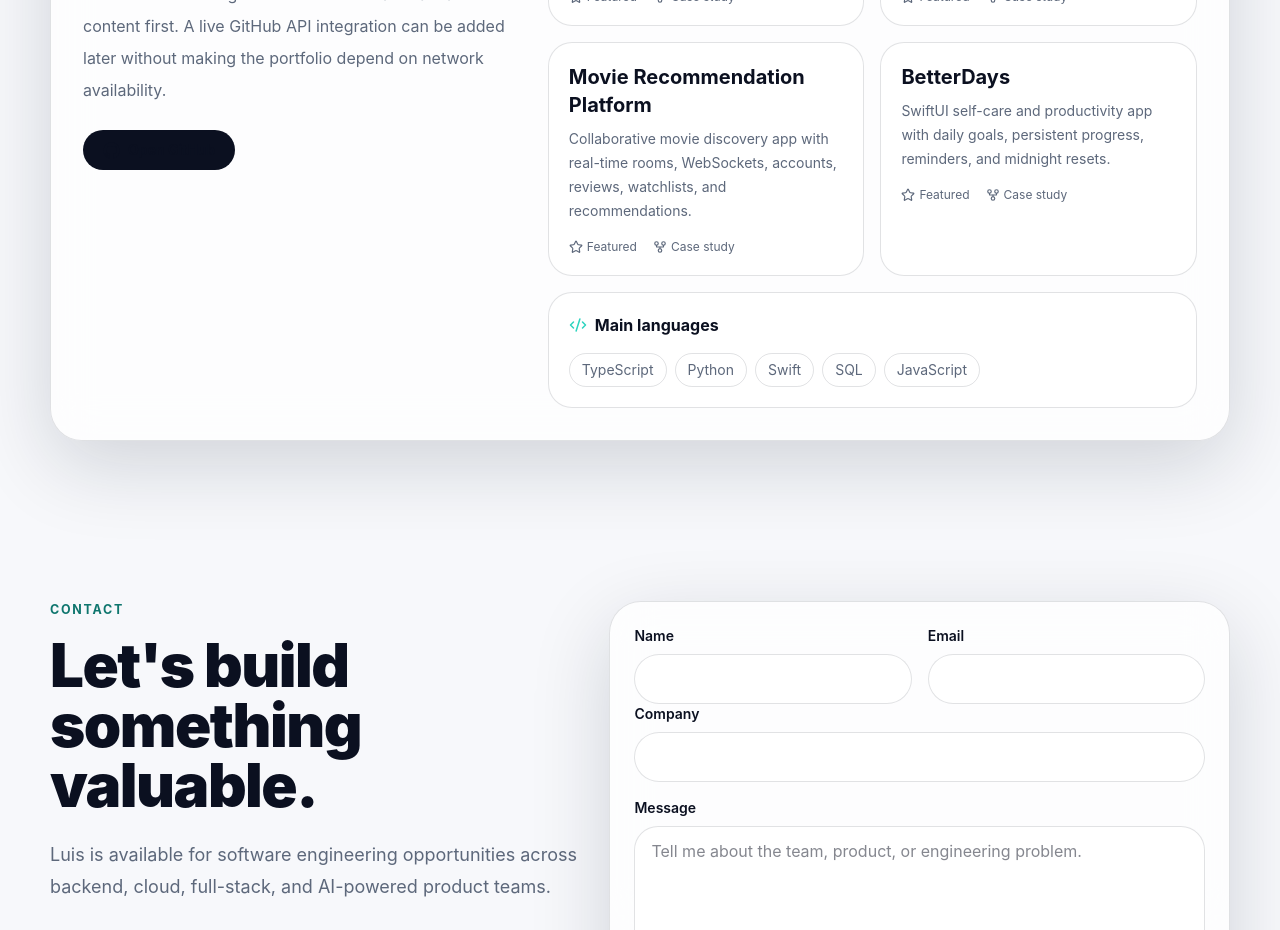
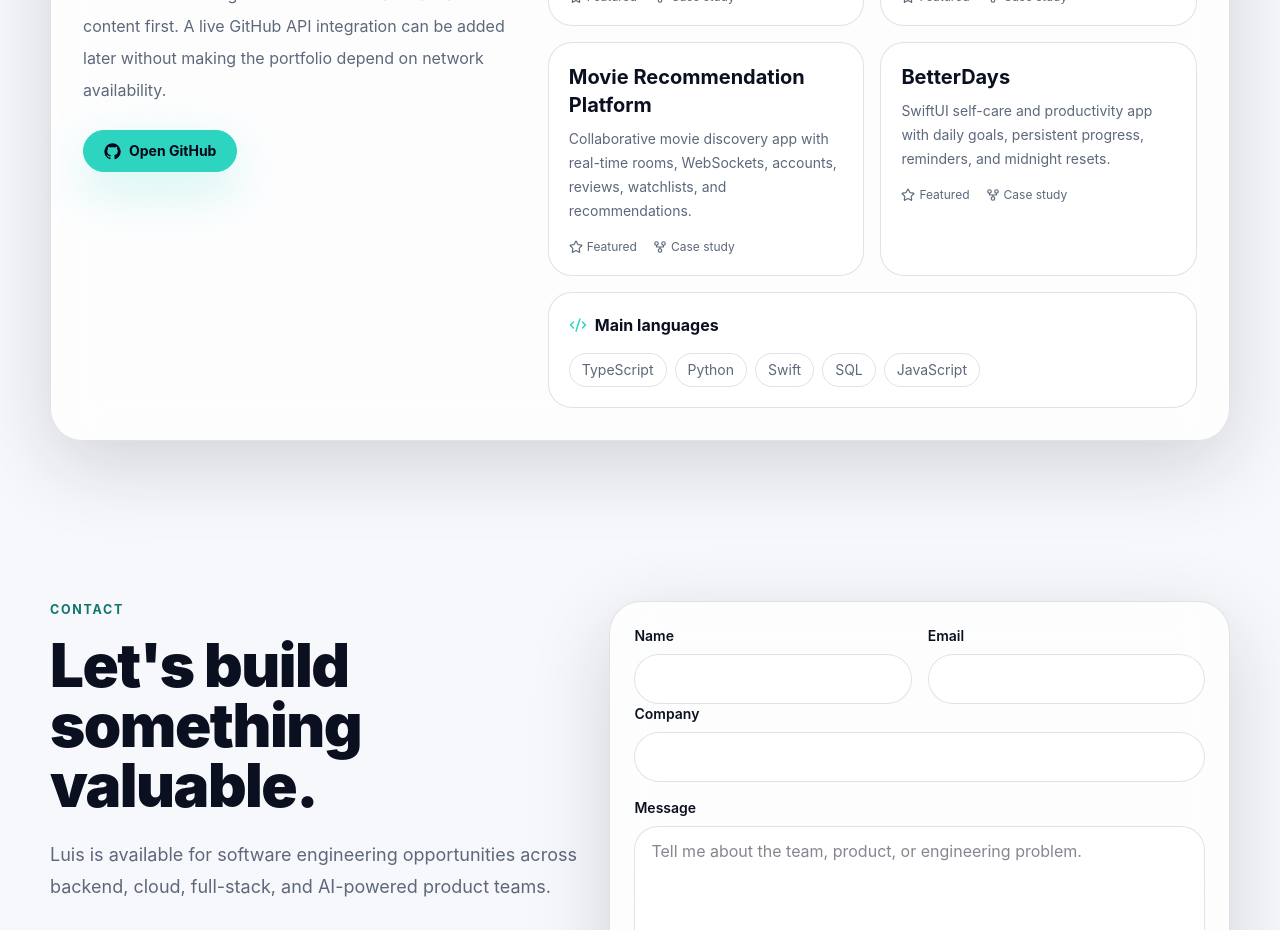
Before and after one commit to luishdez420/Personal-website, a Next.js app: page / in a window 1280 px wide. Shown: the part 7280-8210 px from the top of the page. Built offline with nearby package versions, Linux system fonts and the light colour scheme; no server answers.

Commit message:
Fixed blank button in github activity

```diff
--- a/app/globals.css
+++ b/app/globals.css
@@ -124,6 +124,14 @@ textarea {
   color: transparent;
 }
 
+.github-activity-cta {
+  color: #020617;
+}
+
+.github-activity-cta svg {
+  color: #020617;
+}
+
 .mask-fade {
   mask-image: linear-gradient(to bottom, transparent, black 12%, black 84%, transparent);
 }
--- a/components/GithubActivity.tsx
+++ b/components/GithubActivity.tsx
@@ -17,7 +17,11 @@ export function GithubActivity() {
             <p className="mt-5 leading-8 text-[var(--muted)]">
               This section is designed to work with static fallback content first. A live GitHub API integration can be added later without making the portfolio depend on network availability.
             </p>
-            <a href={profile.github} className="mt-6 inline-flex items-center gap-2 rounded-full bg-[var(--foreground)] px-5 py-2.5 text-sm font-bold text-[var(--background)]">
+            <a
+              href={profile.github}
+              className="github-activity-cta mt-6 inline-flex items-center gap-2 rounded-full border border-[var(--accent)] bg-[var(--accent)] px-5 py-2.5 text-sm font-bold shadow-[0_18px_50px_rgba(45,212,191,0.22)] transition hover:brightness-110"
+              aria-label="Open Luis Hernandez GitHub profile"
+            >
               <GitHubIcon className="h-[17px] w-[17px]" />
               Open GitHub
             </a>
```
